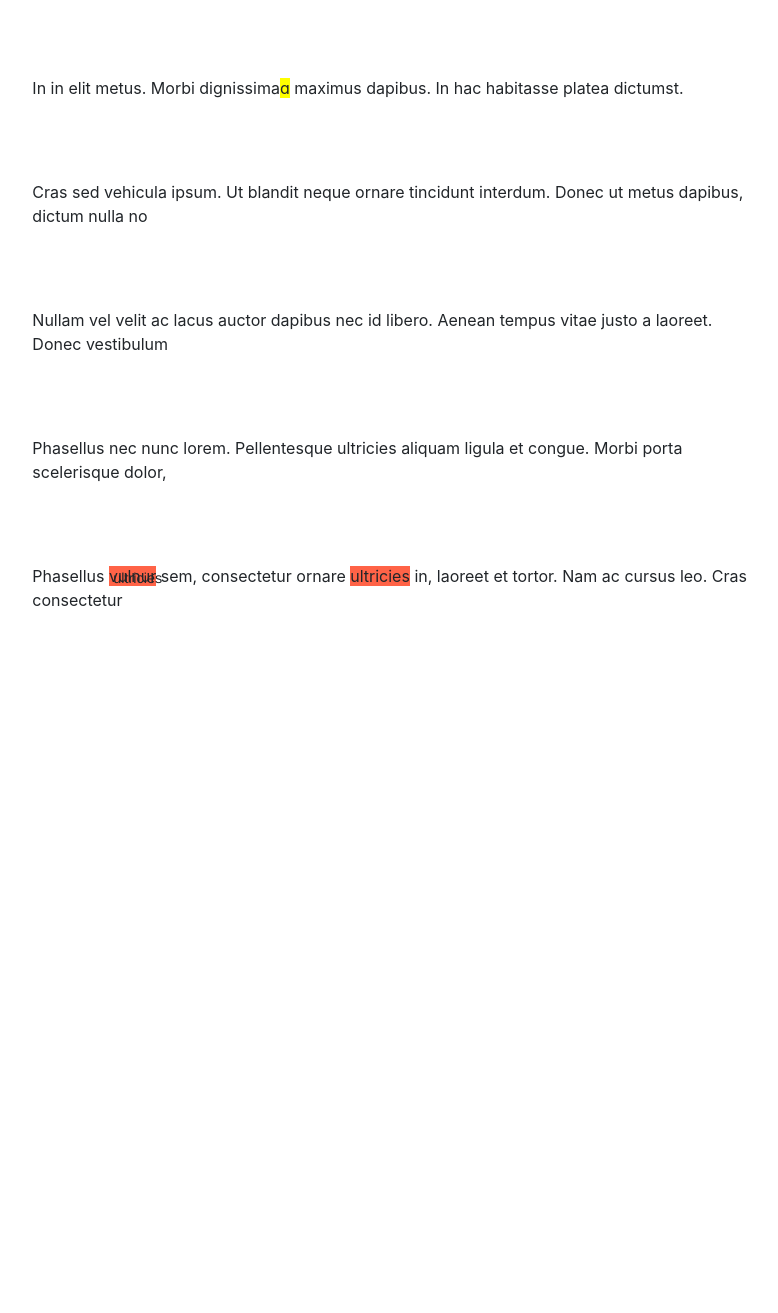
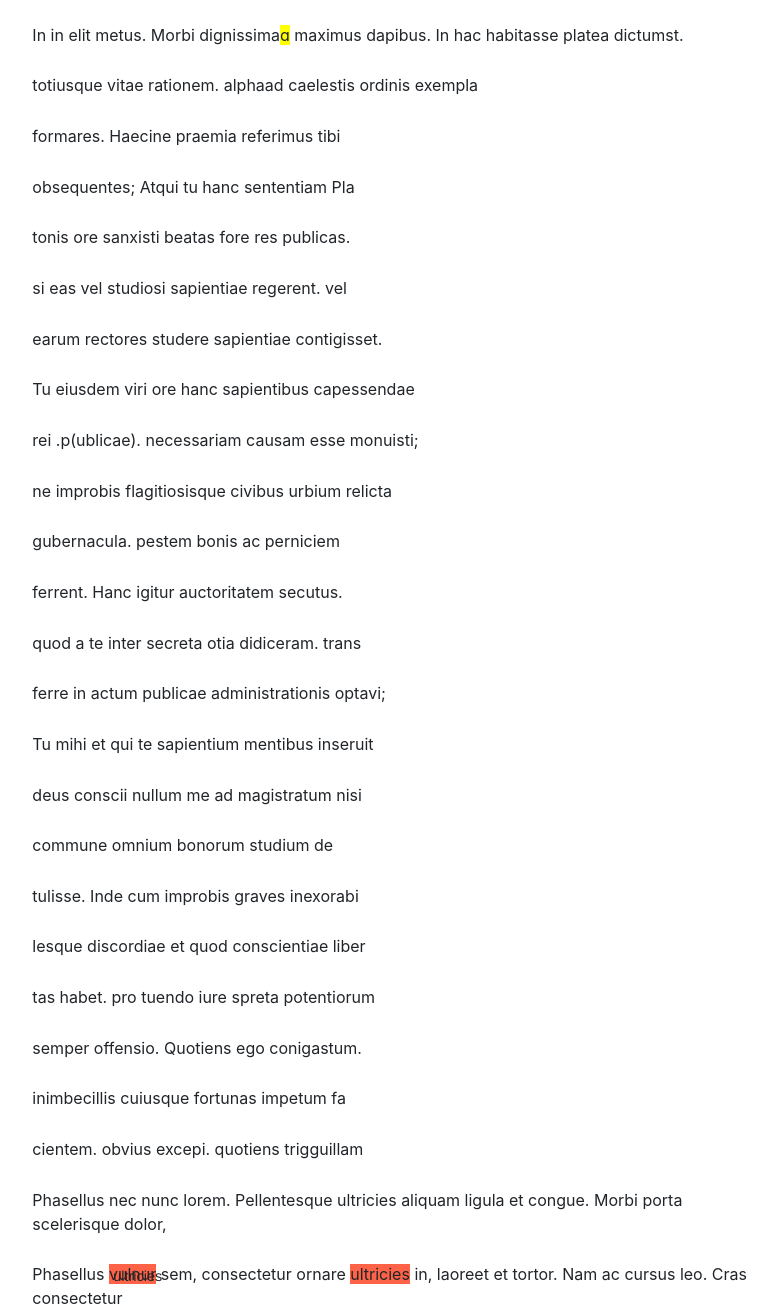
Before and after one commit to mattlev2/the_beegees_project, a plain HTML site: page index.html in a window 1280 px wide. Shown: the part 100-1413 px from the top of the page, without its empty margins (36-814 px from the left). Before the commit the page ends 800 px from the top, so only its background shows below. Drawn offline with Linux system fonts and the light colour scheme.

Commit message:
started creating the html prototype

```diff
--- a/css/style.css
+++ b/css/style.css
@@ -6,7 +6,7 @@
 }
 
 p {
-    margin-top: 60pt;
+    margin-top: 20pt;
 }
 
 #link1 {
--- a/index.html
+++ b/index.html
@@ -1,7 +1,7 @@
 <?Doctype html?>
 <html class="no-js" lang="en-GB">
   <head>
-    <meta charset="utf-8"/>
+    <meta charset="utf-8" />
     <meta http-equiv="x-ua-compatible" content="ie=edge"/>
     <title>DEMM Hack Prototype</title>
     <meta name="description" content="This is a prototype digital manuscript edition made during the DEMM Hack week at Cambridge University Library.">
@@ -15,17 +15,45 @@
         <div class="col col-7 mx-auto">
           <h1>Transcription</h1>
           <!--<p>THis is an example <a tabindex="0" data-toggle="popover" data-trigger="focus" title="Dismissible popover" data-content="And here's some amazing content. It's very engaging. Right?">Dismissible popover</a></p>-->
-          <p>
-            In in elit metus. Morbi dignissima<a id="call_410" class="apparat" onmouseover="document.getElementById('popup1_410').style.visibility='visible';" onmouseout="document.getElementById('popup1_410').style.visibility='hidden';"><span id="link1">&#593;</span></a> maximus dapibus. In hac habitasse platea dictumst.
-          </p>
-          <p>
-          Cras sed vehicula ipsum. Ut blandit neque ornare tincidunt interdum. Donec ut metus dapibus, dictum nulla no</p>
-          <p>
-          Nullam vel velit ac lacus auctor dapibus nec id libero. Aenean tempus vitae justo a laoreet. Donec vestibulum</p>
-          <p>
-          Phasellus nec nunc lorem. Pellentesque ultricies aliquam ligula et congue. Morbi porta scelerisque dolor, </p>
-          <p>
-            Phasellus <span class="popup2" style="visibility: visible;" id="popup_4">ultricies</span><a id="call_4" class="apparat" onmouseover="document.getElementById('popup_4').style.visibility='visible';" onmouseout="document.getElementById('popup_4').style.visibility='hidden';"><span id="link2">vulnur</span></a> sem, consectetur ornare <span class="popup2" style="visibility: hidden;" id="popup_411">vulnera</span><a id="call_411" class="apparat" onmouseover="document.getElementById('popup_411').style.visibility='visible';" onmouseout="document.getElementById('popup_411').style.visibility='hidden';"><span id="link2">ultricies</span></a> in, laoreet et tortor. Nam ac cursus leo. Cras consectetur </p>
+          <p> In in elit metus. Morbi dignissima<a id="call_410" class="apparat"
+              onmouseover="document.getElementById('popup1_410').style.visibility='visible';"
+              onmouseout="document.getElementById('popup1_410').style.visibility='hidden';"><span
+                id="link1">&#593;</span></a> maximus dapibus. In hac habitasse platea dictumst. </p>
+          <p> totiusque vitae rationem. <call>alpha</call>ad caelestis ordinis exempla</p>
+          <p> formares. Haecine praemia referimus tibi</p>
+          <p> obsequentes; Atqui tu hanc sententiam Pla </p>
+          <p>tonis ore sanxisti beatas fore res publicas.</p>
+          <p>si eas vel studiosi sapientiae regerent. vel</p>
+          <p>earum rectores studere sapientiae contigisset.</p>
+          <p>Tu eiusdem viri ore hanc sapientibus capessendae</p>
+          <p>rei .p(ublicae). necessariam causam esse monuisti;</p>
+          <p>ne improbis flagitiosisque civibus urbium relicta</p>
+          <p>gubernacula. pestem bonis ac perniciem</p>
+          <p>ferrent. Hanc igitur auctoritatem secutus.</p>
+          <p>quod a te inter secreta otia didiceram. trans</p>
+          <p>ferre in actum publicae administrationis optavi;</p>
+          <p>Tu mihi et qui te sapientium mentibus inseruit</p>
+          <p>deus conscii nullum me ad magistratum nisi</p>
+          <p>commune omnium bonorum studium de</p>
+          <p>tulisse. Inde cum improbis graves inexorabi</p>
+          <p>lesque discordiae et quod conscientiae liber</p>
+          <p>tas habet. pro tuendo iure spreta potentiorum</p>
+          <p>semper offensio. Quotiens ego conigastum.</p>
+          <p>inimbecillis cuiusque fortunas impetum fa</p>
+          <p>cientem. obvius excepi. quotiens trigguillam </p>
+          <p> Phasellus nec nunc lorem. Pellentesque ultricies aliquam ligula et congue. Morbi porta
+            scelerisque dolor, </p>
+          <p> Phasellus <span class="popup2" style="visibility: visible;" id="popup_4"
+              >ultricies</span><a id="call_4" class="apparat"
+              onmouseover="document.getElementById('popup_4').style.visibility='visible';"
+              onmouseout="document.getElementById('popup_4').style.visibility='hidden';"><span
+                id="link2">vulnur</span></a> sem, consectetur ornare <span class="popup2"
+              style="visibility: hidden;" id="popup_411">vulnera</span><a id="call_411"
+              class="apparat"
+              onmouseover="document.getElementById('popup_411').style.visibility='visible';"
+              onmouseout="document.getElementById('popup_411').style.visibility='hidden';"><span
+                id="link2">ultricies</span></a> in, laoreet et tortor. Nam ac cursus leo. Cras
+            consectetur </p>
         </div>
         <aside class="col col-4" id="sidebar">
           <h1>Sidebar</h1>
@@ -49,6 +77,6 @@
     <script src="libs/jquery/jquery-3.3.1.min.js"></script>
     <script src="libs/popper/popper.min.js"></script>
     <script src="libs/bootstrap-4.0.0-dist/js/bootstrap.min.js"></script>
-    <script src="js/application.js" charset="utf-8" ></script>
+    <script src="js/application.js" charset="utf-8"></script>
   </body>
 </html>
```
